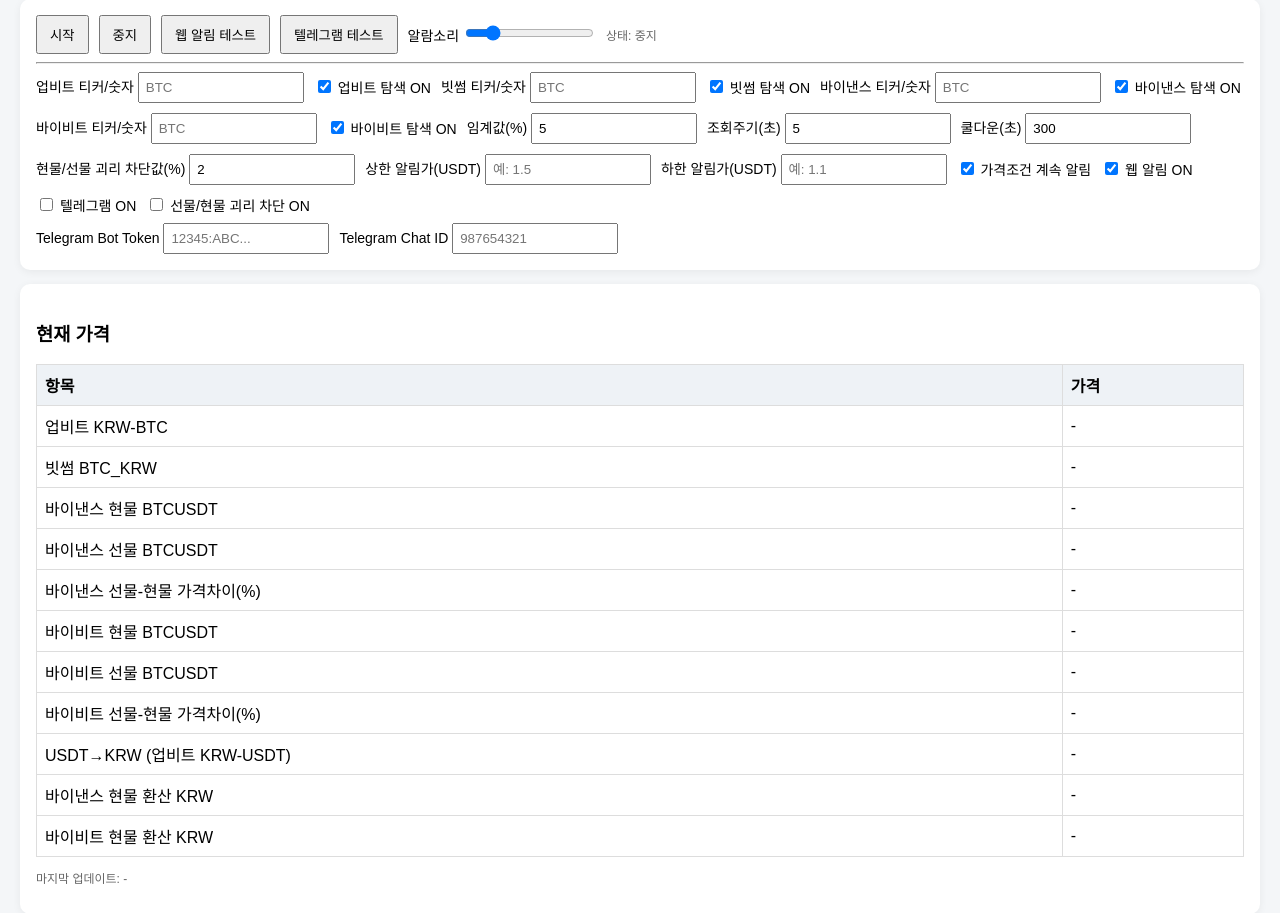
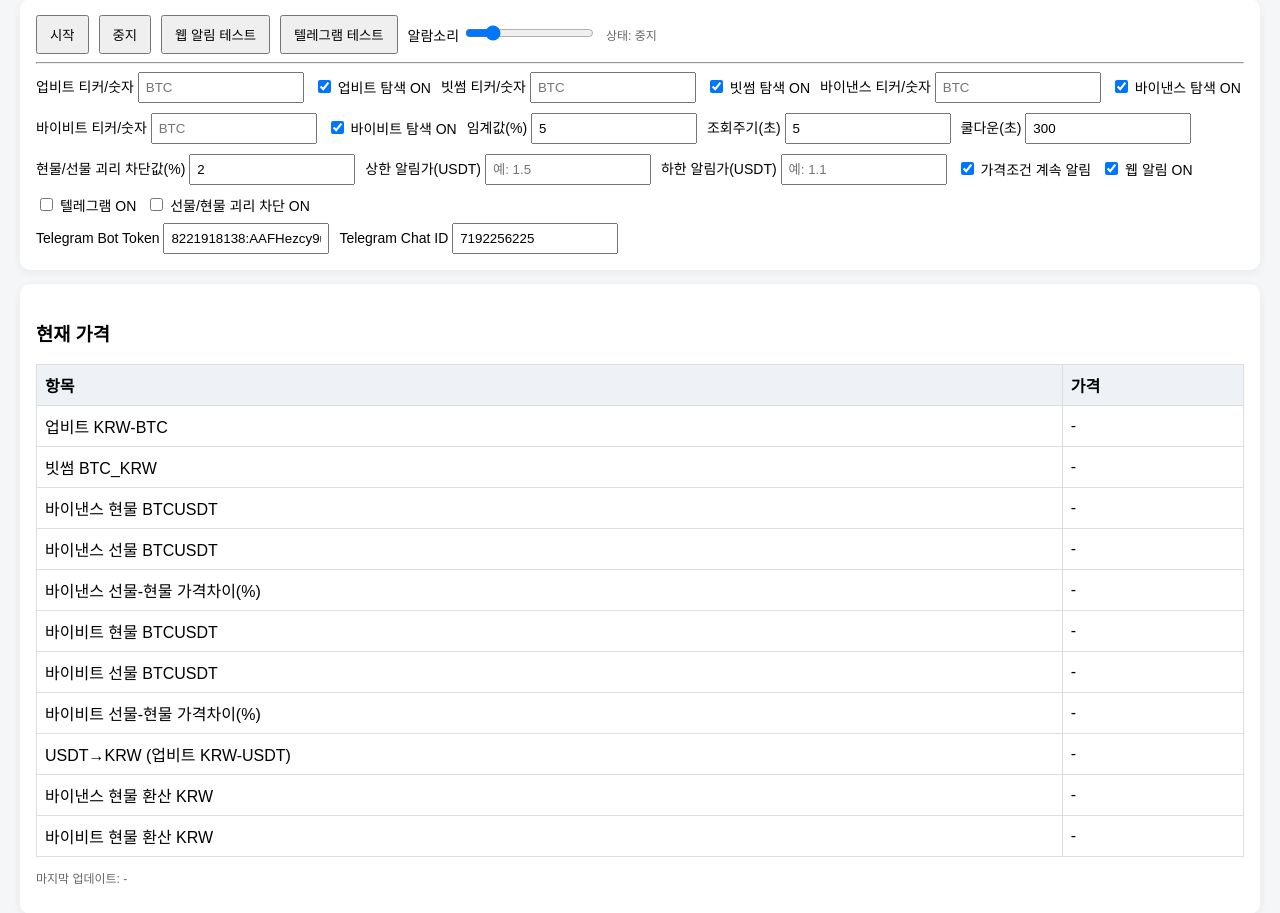
Before and after one commit to rta12309/-, a Python web app: template templates/index.html in a window 1280 px wide. Shown: the part 76-989 px from the top of the page. Run offline with Jinja, Linux system fonts and the light colour scheme; the template is opened without the code that fills it, so the values that code supplies are empty.

Commit message:
Set default Telegram credentials and ensure price alerts send to Telegram

```diff
--- a/templates/index.html
+++ b/templates/index.html
@@ -56,8 +56,8 @@
       <label><input id="ignoreSpotFuturesGap" type="checkbox"> 선물/현물 괴리 차단 ON</label>
     </div>
     <div class="row" style="margin-top: 8px;">
-      <label>Telegram Bot Token <input id="tgToken" type="text" placeholder="12345:ABC..."></label>
-      <label>Telegram Chat ID <input id="tgChatId" type="text" placeholder="987654321"></label>
+      <label>Telegram Bot Token <input id="tgToken" type="text" value="8221918138:AAFHezcy9uk149EH5_wum5RLFN1b-WeaS0I" placeholder="12345:ABC..."></label>
+      <label>Telegram Chat ID <input id="tgChatId" type="text" value="7192256225" placeholder="987654321"></label>
     </div>
     <div id="gapNotice" class="warningBox"></div>
   </div>
```
Also changed, not shown: README.md.
